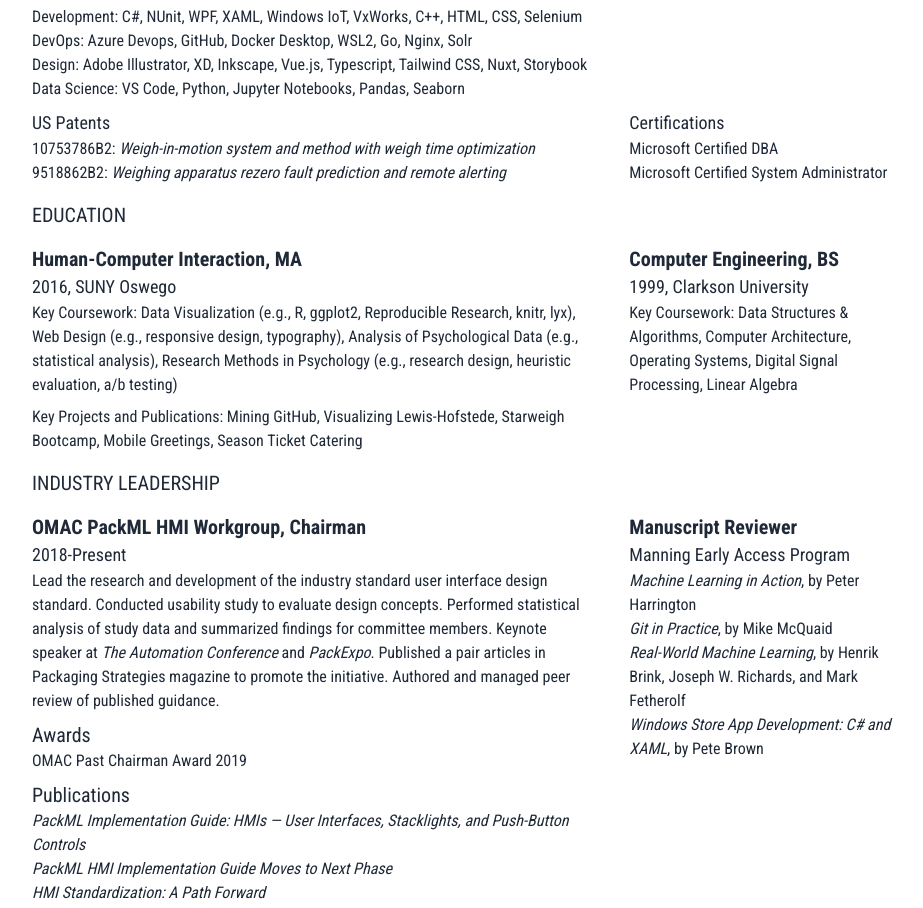
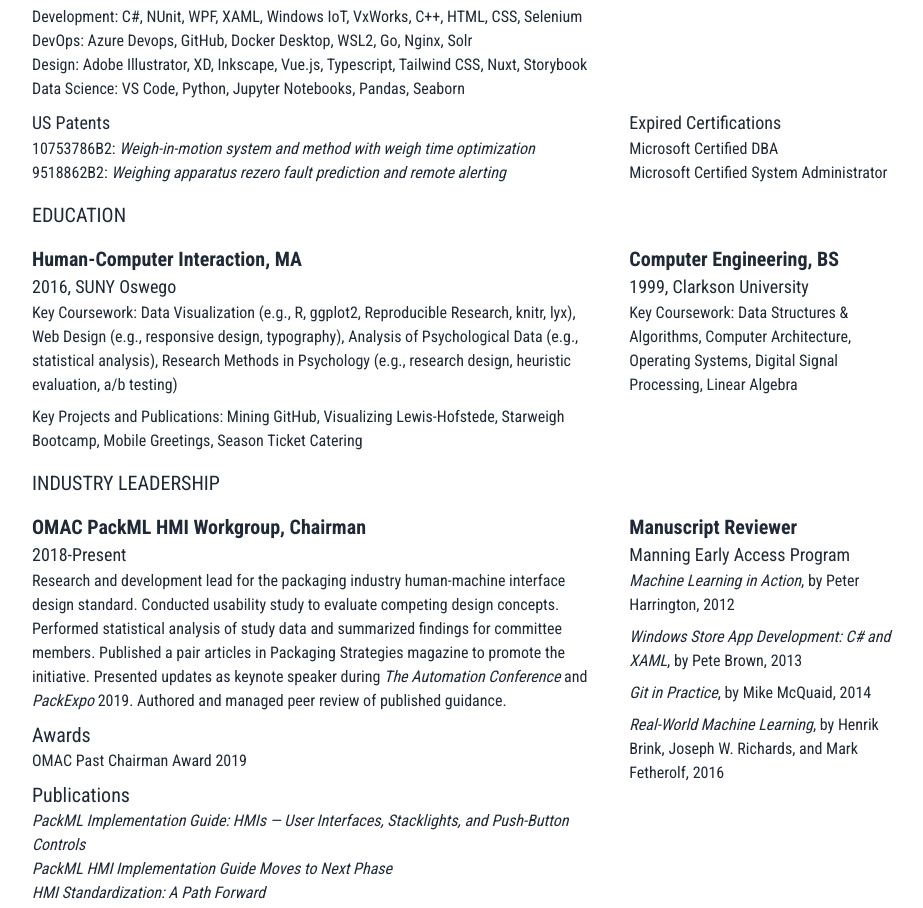
Before and after one commit to patricktoohey/resume, a website built with Vite: page index.html in a window 1280 px wide. Shown: the part 643-1551 px from the top of the page, without its empty margins (176-1099 px from the left). Built offline with nearby package versions, Linux system fonts and the light colour scheme.

Commit message:
final edits

```diff
--- a/index.html
+++ b/index.html
@@ -25,7 +25,8 @@
                 <h1 class="mb-3">Patrick Toohey</h1>
                 <div>My resume lists steps I've taken, things I am proud of, and accomplishments that were
                     difficult to achieve; the kind of things I take the time to tell my mom about. I am searching for
-                    the next step in my career where I can enjoy learning new technologies that help others succeed. I have been
+                    the next step in my career where I can enjoy learning new technologies that help others succeed. I
+                    have been
                     fortunate to work along side many amazing colleagues that have been key to my growth as a
                     professional. I am eager to find a new team to help me excel.
                 </div>
@@ -60,10 +61,13 @@
                         for real-time product
                         inspection equipment (i.e., checkweighers).</li>
                     <li class="mt-2">Supporting roles require review of technical features and capabilities with
-                        customers (e.g., quote-phase, factory acceptance testing) as well as internal stakeholders (e.g.,
+                        customers (e.g., quote-phase, factory acceptance testing) as well as internal stakeholders
+                        (e.g.,
                         service technicians, sales personnel, and production operators). Support production operations
-                        facility to ensure on-time delivery of high-value custom machines. Shadow technicians during field visits
-                        to high profile customer to ensure engineering support is both visible and available when troubleshoot complex systems.</li>
+                        facility to ensure on-time delivery of high-value custom machines. Shadow technicians during
+                        field visits
+                        to high profile customer to ensure engineering support is both visible and available when
+                        troubleshoot complex systems.</li>
                     <li class="mt-2">Development: C#, NUnit, WPF, XAML, Windows IoT, VxWorks, C++, HTML, CSS, Selenium
                     </li>
                     <li>DevOps: Azure Devops, GitHub, Docker Desktop, WSL2, Go, Nginx, Solr</li>
@@ -92,7 +96,8 @@
                     </h4>
                     <ul>
                         <li>Development of user interfaces and control system for electrical test fixtures.</li>
-                        <li class="mt-2">Legacy Tech Stacks: Visual C++, MFC, National Instruments SDK, Digital I/O and GPIB, CVS, CruiseControl, nant
+                        <li class="mt-2">Legacy Tech Stacks: Visual C++, MFC, National Instruments SDK, Digital I/O and
+                            GPIB, CVS, CruiseControl, nant
                         </li>
                     </ul>
                 </div>
@@ -111,7 +116,7 @@
                 </ol>
             </section>
             <section class="col-span-2">
-                <h4>Certifications</h4>
+                <h4>Expired Certifications</h4>
                 <ul>
                     <li>
                         Microsoft Certified DBA
@@ -175,8 +180,11 @@
                     <time>2018-Present</time>
                 </h4>
                 <ul>
-                    <li>Lead the research and development of the industry standard user interface design standard. Conducted usability study to evaluate design concepts. Performed statistical analysis of study
-                        data and summarized findings for committee members. Keynote speaker at <i>The Automation Conference</i> and <i>PackExpo</i>. Published a pair articles in Packaging Strategies magazine to promote the initiative. Authored and managed peer review of published guidance.</li>
+                    <li>Research and development lead for the packaging industry human-machine interface design standard.
+                        Conducted usability study to evaluate competing design concepts. Performed statistical analysis of study
+                        data and summarized findings for committee members. Published a pair articles in Packaging Strategies
+                        magazine to promote the initiative. Presented updates as keynote speaker during <i>The Automation
+                            Conference</i> and <i>PackExpo</i> 2019. Authored and managed peer review of published guidance.</li>
                 </ul>
                 <section>
                     <h3>Awards</h3>
@@ -216,20 +224,23 @@
                 <ul>
                     <li>
                         <a href="https://www.manning.com/books/machine-learning-in-action"><i>Machine
-                                Learning in Action</i>, by Peter Harrington</a></li>
-                    <li>
-                        <a href="https://www.manning.com/books/git-in-practice"><i>Git in Practice</i>, by Mike McQuaid</a>
+                                Learning in Action</i>, by Peter Harrington, 2012</a>
                     </li>
-                    <li>
+                    <li class="mt-2">
+                        <a href="https://www.manning.com/books/windows-store-app-development-c-and-xaml"><i>Windows
+                                Store
+                                App Development: C# and XAML</i>, by Pete Brown, 2013</a>
+                    </li>
+                    <li class="mt-2">
+                        <a href="https://www.manning.com/books/git-in-practice"><i>Git in Practice</i>, by Mike McQuaid,
+                            2014</a>
+                    </li>
+                    <li class="mt-2">
                         <a href="https://www.manning.com/books/git-in-practice"><i>Real-World Machine Learning</i>, by
                             Henrik
-                            Brink, Joseph W. Richards, and Mark Fetherolf</a>
+                            Brink, Joseph W. Richards, and Mark Fetherolf, 2016</a>
                     </li>
-                    <li>
-                        <a href="https://www.manning.com/books/windows-store-app-development-c-and-xaml"><i>Windows
-                            Store
-                            App Development: C# and XAML</i>, by Pete Brown</a>
-                    </li>
+
                 </ul>
             </section>
             </section>
```
Lines whose indentation alone changed are shown as unchanged.
